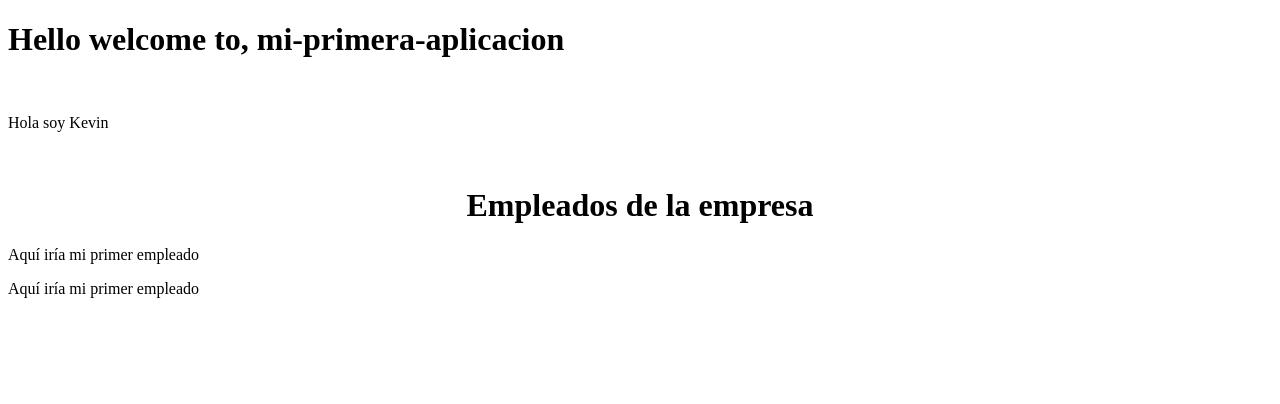
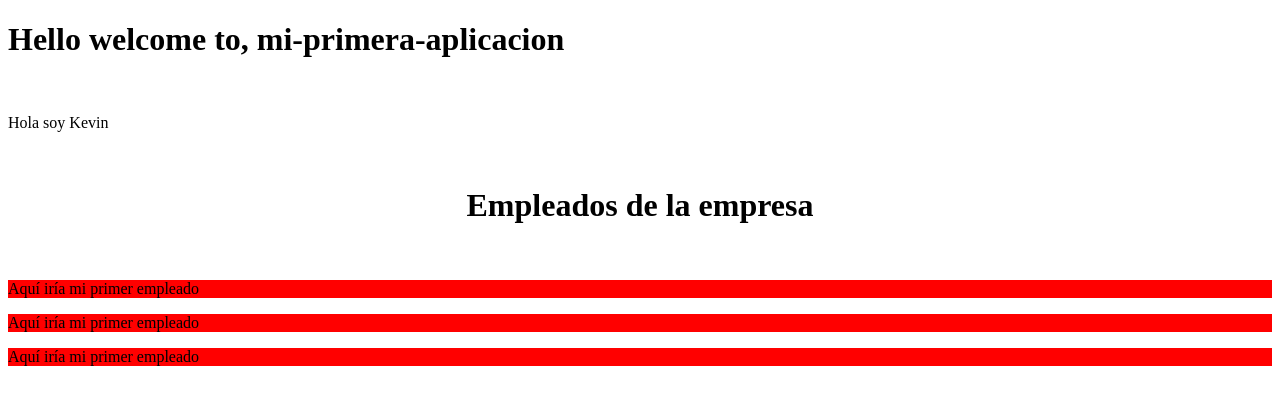
Before and after one commit to Kevin101093/curso-angular, an Angular app in the folder mi-primera-aplicacion/: page / in a window 1280 px wide. Shown: the top 404 px of the page. Built offline with nearby package versions, Linux system fonts and the light colour scheme.

Commit message:
Forma inline a los componentes

```diff
--- a/mi-primera-aplicacion/src/app/app.component.html
+++ b/mi-primera-aplicacion/src/app/app.component.html
@@ -10,3 +10,7 @@
 <app-empleados></app-empleados>
 
 <br>
+
+<app-empleado></app-empleado>
+<app-empleado></app-empleado>
+<app-empleado></app-empleado>
--- a/mi-primera-aplicacion/src/app/empleado/empleado.component.ts
+++ b/mi-primera-aplicacion/src/app/empleado/empleado.component.ts
@@ -5,7 +5,8 @@ import { Component } from '@angular/core';
   standalone: true,
   imports: [],
   templateUrl: './empleado.component.html',
-  styleUrl: './empleado.component.css'
+  //styleUrl: './empleado.component.css'
+  styles:['p{background-color:red}'] //Es de forma inline.
 })
 export class EmpleadoComponent {
 
--- a/mi-primera-aplicacion/src/app/empleados/empleados.component.html
+++ b/mi-primera-aplicacion/src/app/empleados/empleados.component.html
@@ -1,3 +1 @@
 <h1 style="text-align: center;">Empleados de la empresa</h1>
-<app-empleado></app-empleado>
-<app-empleado></app-empleado>
```
